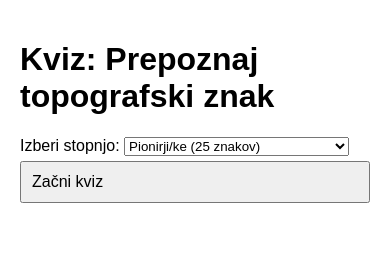
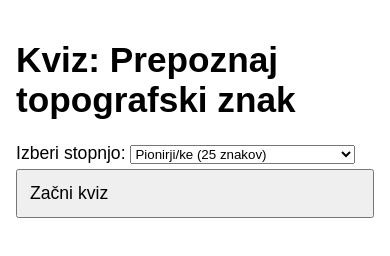
Before and after one commit to 9magic/topo-kviz-orientacija, a plain HTML site: page index.html in a window 390 px wide. Drawn offline with Linux system fonts and the light colour scheme.

Commit message:
mobile browser enhancement

```diff
--- a/index.html
+++ b/index.html
@@ -2,30 +2,33 @@
 <html lang="sl">
 <head>
   <meta charset="UTF-8">
+  <meta name="viewport" content="width=device-width, initial-scale=1.0">
   <title>Topografski Znaki - Kviz</title>
   <style>
     body {
       font-family: Arial, sans-serif;
       max-width: 900px;
       margin: auto;
-      padding: 20px;
+      padding: 1rem;
+      font-size: 1rem;
     }
     .quiz-item {
       margin-bottom: 40px;
     }
     .quiz-item img {
-      width: 200px;
+      max-width: 100%;
       height: auto;
       margin-bottom: 10px;
     }
     button {
       display: block;
       margin: 5px 0;
-      padding: 10px;
+      padding: 12px;
       width: 100%;
       text-align: left;
       cursor: pointer;
-      font-size: 1em;
+      font-size: 1rem;
+      box-sizing: border-box;
     }
     .correct {
       background-color: #c8e6c9;
@@ -38,6 +41,14 @@
       font-weight: bold;
       margin-top: 20px;
     }
+  @media (max-width: 600px) {
+    body {
+      font-size: 1.1rem;
+    }
+    button {
+      font-size: 1.1rem;
+    }
+  }
   </style>
 </head>
 <body>
```
